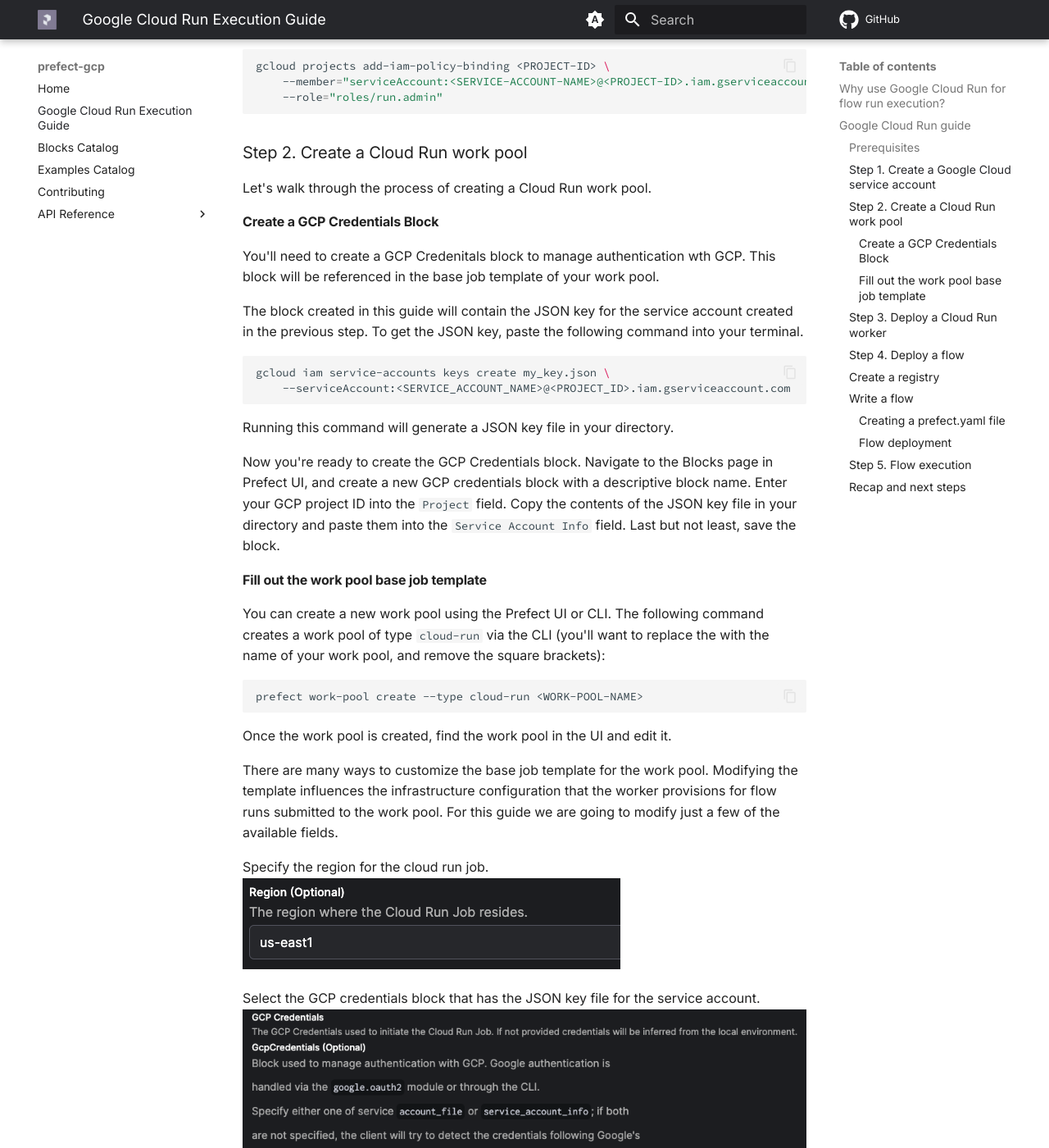
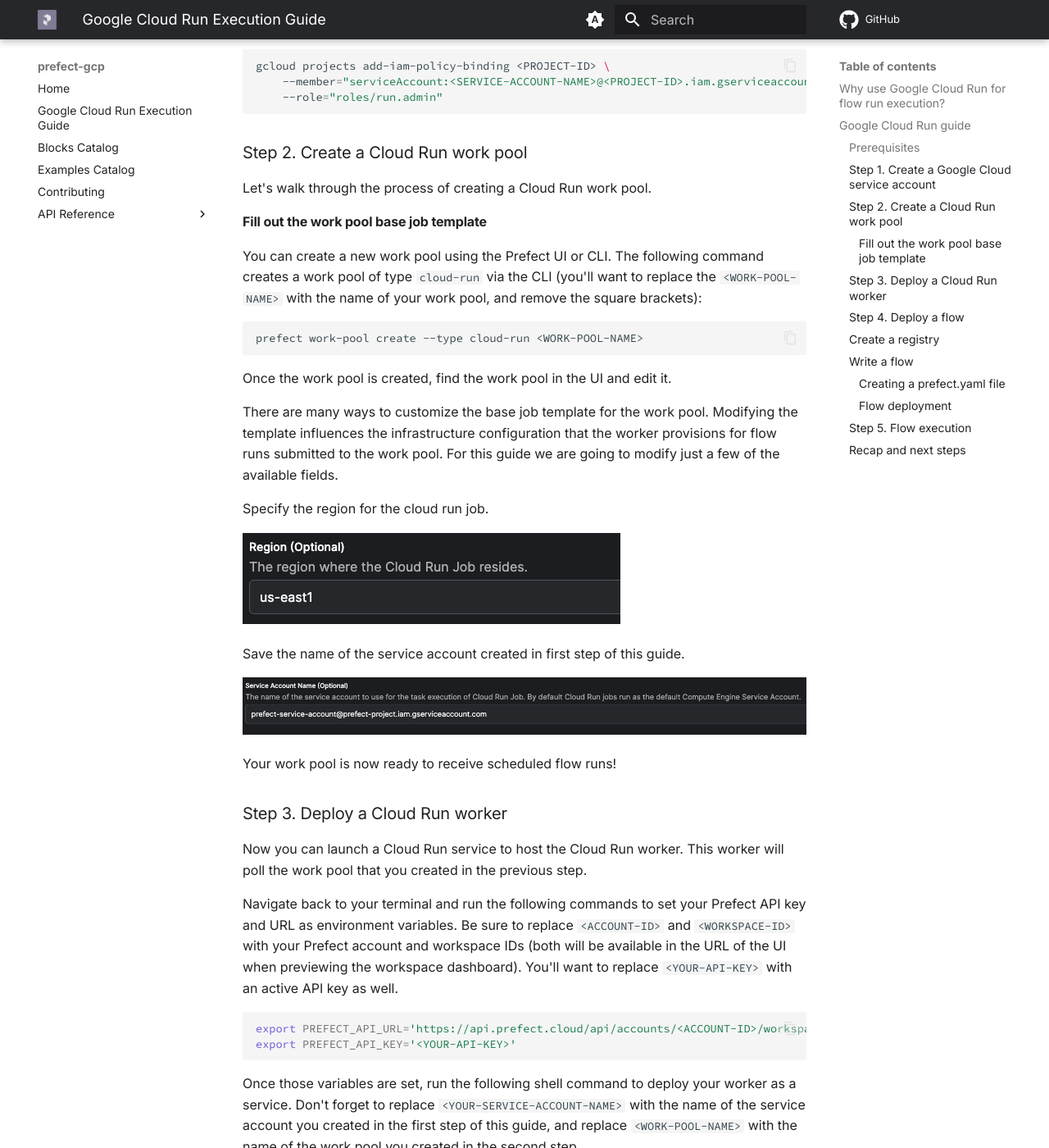
Before and after one commit to PrefectHQ/prefect-gcp, an MkDocs documentation site: the page built from docs/gcp-worker-guide.md, in a window 1280 px wide and 1400 px high, scrolled down 2322 px. Shown: the whole window at 82% size. Built offline with MkDocs 1.6.1 and Material for MkDocs 9.7.7, drawn with Linux system fonts in a browser that asks for light colours; comment, search, counter and statistics services are not loaded; some of the changed text lies outside the part shown.

Commit message:
removing credentials block creation step, as it is no longer required

````diff
--- a/docs/gcp-worker-guide.md
+++ b/docs/gcp-worker-guide.md
@@ -7,8 +7,7 @@
 
 2. Scalability: Cloud Run can automatically scale your pipeline to handle varying workloads and traffic. It can quickly respond to increased demand and scale back down during low activity periods, ensuring efficient resource utilization.
 
-3. Integration with Google Cloud services: Google Cloud Run easily integrates with other Google Cloud services, such as Google Cloud Storage, Google Cloud Pub/Sub, and Google Cloud Build.
-This interoperability enables you to build end-to-end data pipelines that use a variety of services.
+3. Integration with Google Cloud services: Google Cloud Run easily integrates with other Google Cloud services, such as Google Cloud Storage, Google Cloud Pub/Sub, and Google Cloud Build.This interoperability enables you to build end-to-end data pipelines that use a variety of services.
 
 4. Portability: Since Cloud Run uses container images, you can develop your pipelines locally using Docker and then deploy them on Google Cloud Run without significant modifications. This portability allows you to run the same pipeline in different environments.
 
@@ -82,23 +81,8 @@
 ### Step 2. Create a Cloud Run work pool
 Let's walk through the process of creating a Cloud Run work pool.
 
-#### Create a GCP Credentials Block
-You'll need to create a GCP Credenitals block to manage authentication wth GCP. This block will be referenced in the base job template of your work pool.
-
-The block created in this guide will contain the JSON key for the service account created in the previous step.
-To get the JSON key, paste the following command into your terminal.
-```bash
-gcloud iam service-accounts keys create my_key.json \
-    --serviceAccount:<SERVICE_ACCOUNT_NAME>@<PROJECT_ID>.iam.gserviceaccount.com
-```
-Running this command will generate a JSON key file in your directory.
-
-Now you're ready to create the GCP Credentials block. Navigate to the Blocks page in Prefect UI, and create a new GCP credentials block with a descriptive block name. Enter your GCP project ID into the `Project` field.
-Copy the contents of the JSON key file in your directory and paste them into the `Service Account Info` field.
-Last but not least, save the block.
-
 #### Fill out the work pool base job template
-You can create a new work pool using the Prefect UI or CLI. The following command creates a work pool of type `cloud-run` via the CLI (you'll want to replace the <WORK-POOL-NAME> with the name of your work pool, and remove the square brackets):
+You can create a new work pool using the Prefect UI or CLI. The following command creates a work pool of type `cloud-run` via the CLI (you'll want to replace the `<WORK-POOL-NAME>` with the name of your work pool, and remove the square brackets):
 ```bash
 prefect work-pool create --type cloud-run <WORK-POOL-NAME>
 ```
@@ -108,12 +92,11 @@
 There are many ways to customize the base job template for the work pool. Modifying the template influences the infrastructure configuration that the worker provisions for flow runs submitted to the work pool. For this guide we are going to modify just a few of the available fields.
 
 Specify the region for the cloud run job.
+
 ![region](img/cloud-run-work-pool-region.png)
 
-Select the GCP credentials block that has the JSON key file for the service account.
-![creds](img/cloud-run-work-pool-gcp-creds.png)
+Save the name of the service account created in first step of this guide.
 
-Save the name of the service account created in first step of this guide.
 ![name](img/cloud-run-work-pool-service-account-name.png)
 
 Your work pool is now ready to receive scheduled flow runs!
````
